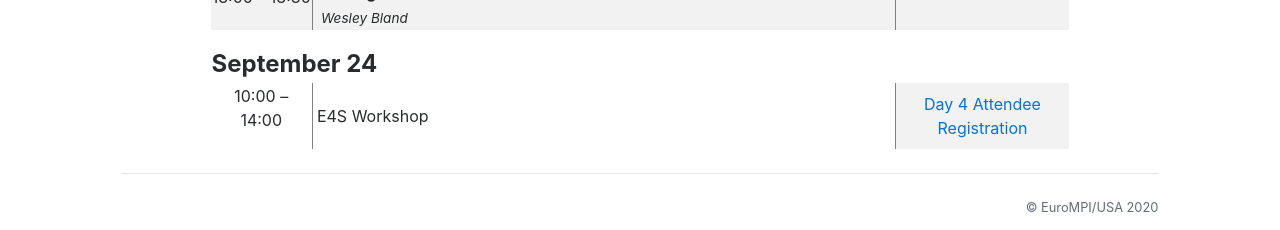
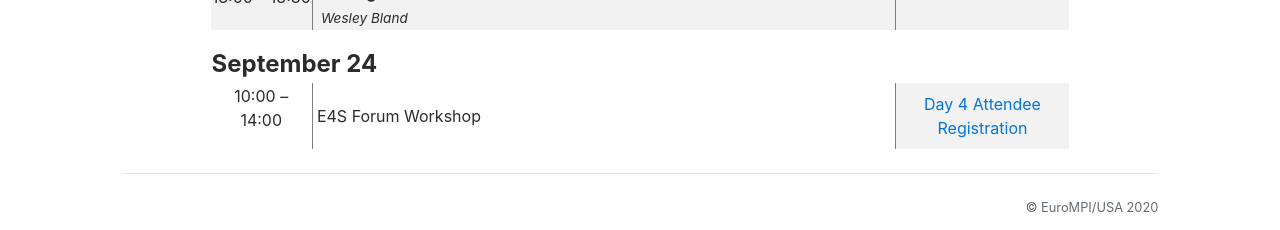
Before and after one commit to eurompi/eurompi.github.io, a Jekyll site: the page built from program.html, in a window 1280 px wide. Shown: the part 1560-1790 px from the top of the page. Built offline with Jekyll 4.4.1, drawn with Linux system fonts in a browser that asks for light colours; nearby versions of some CDN libraries.

Commit message:
Change workshop title

```diff
--- a/program.html
+++ b/program.html
@@ -176,7 +176,7 @@
             <td style="border-right:1px solid gray;text-align:center;width:120px">
               <p>10:00 – 14:00</p>
             </td>
-            <td style="padding-left:4px;padding-right:4px;width:720px">E4S Workshop</td>
+            <td style="padding-left:4px;padding-right:4px;width:720px">E4S Forum Workshop</td>
             <td rowspan="1" style="border-left:1px solid gray;width:200px;text-align:center;background-color: #f2f2f2"><a href="https://intel.webex.com/intel/onstage/g.php?MTID=e88d0d36101ff9cdf6f091c54e1d974e0" target="_blank">Day 4 Attendee Registration</a></td>
           </tr>
           </tbody></table>
```
